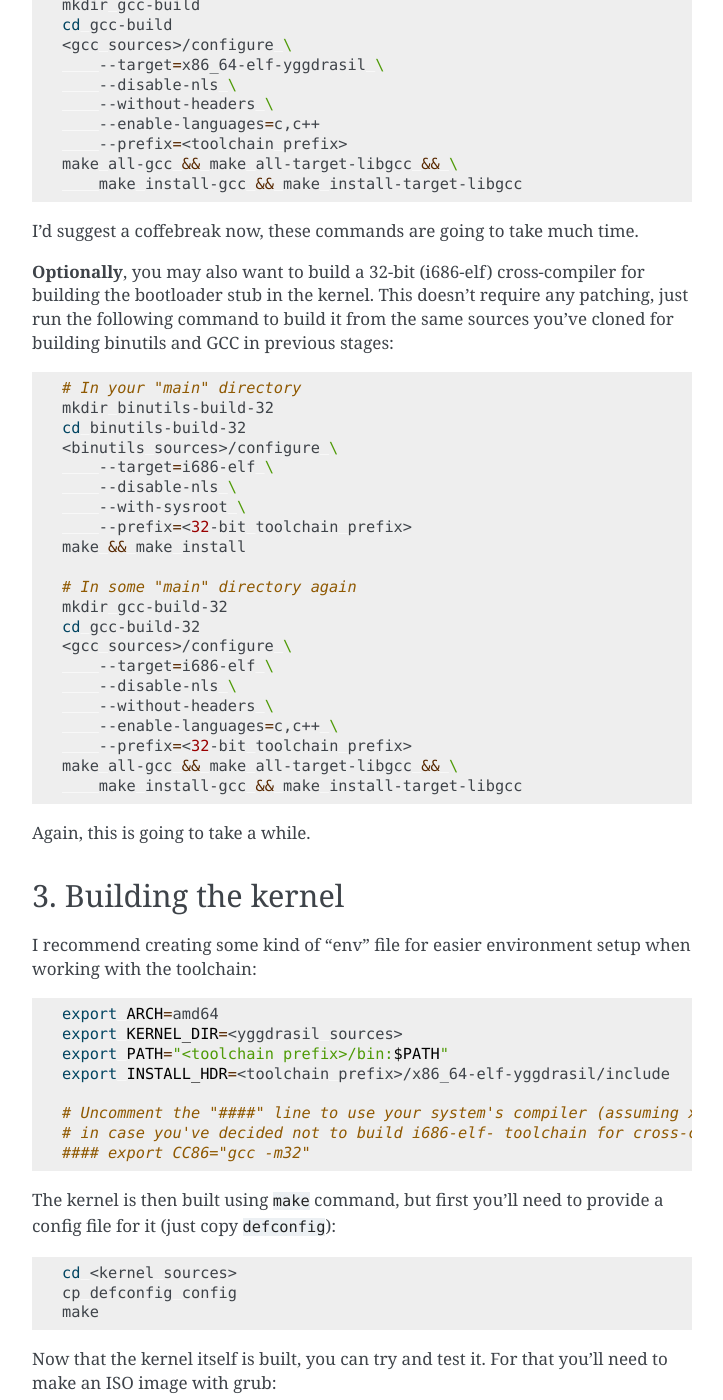
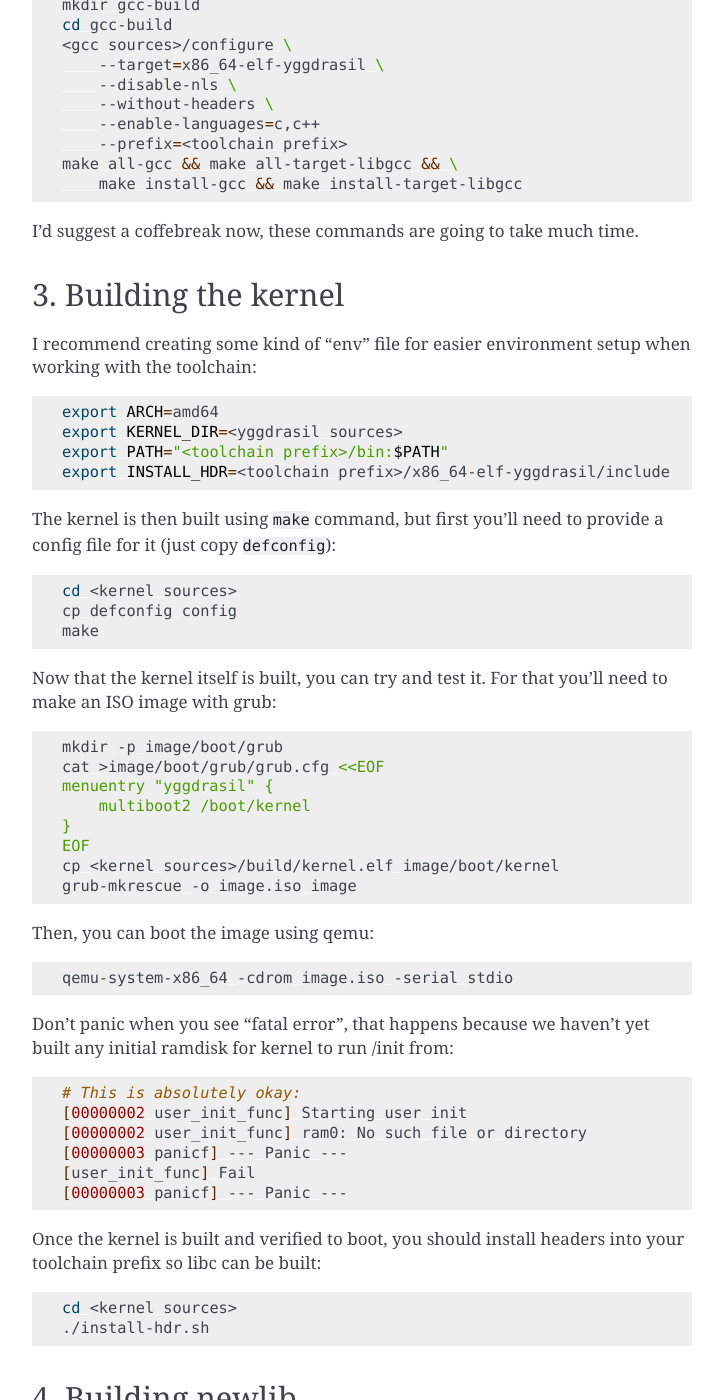
Before and after one commit to alnyan/ygg-kernel-amd64, a Sphinx documentation site: the page built from doc/building.rst, in a window 1280 px wide and 1400 px high, scrolled down 2511 px. Shown: the whole window, without its empty margins (388-1111 px from the left). Built offline with Sphinx 7.4.7, drawn with Linux system fonts in a browser that asks for light colours; some of the changed text lies outside the part shown.

Commit message:
Remove legacy building instructions

```diff
--- a/doc/building.rst
+++ b/doc/building.rst
@@ -33,7 +33,7 @@ Get the kernel sources:
 
 .. code-block:: shell
 
-    git clone https://git.alnyan.me/alnyan/yggdrasil.git
+    git clone https://git.alnyan.me/yggdrasil/kernel
     cd yggdrasil
     # This is recommended
     git checkout dev
@@ -42,7 +42,7 @@ Get the userspace sources:
 
 .. code-block:: shell
 
-    git clone https://git.alnyan.me/alnyan/ygg-userspace.git
+    git clone https://git.alnyan.me/yggdrasil/userspace
     cd ygg-userspace
     # This is recommended
     git checkout dev
@@ -64,7 +64,7 @@ Get yggdrasil-newlib sources:
 
 .. code-block:: shell
 
-    git clone https://git.alnyan.me/alnyan/newlib-yggdrasil.git
+    git clone https://git.alnyan.me/yggdrasil/newlib
     cd newlib-yggdrasil
     # Make sure to check out "yggdrasil" branch
     git checkout yggdrasil
@@ -149,43 +149,6 @@ install "stage 1" GCC:
 
 I'd suggest a coffebreak now, these commands are going to take much time.
 
-**Optionally**, you may also want to build a 32-bit (i686-elf) cross-compiler
-for building the bootloader stub in the kernel. This doesn't require any patching,
-just run the following command to build it from the same sources you've cloned
-for building binutils and GCC in previous stages:
-
-.. code-block:: shell
-
-    # In your "main" directory
-    mkdir binutils-build-32
-    cd binutils-build-32
-    <binutils sources>/configure \
-        --target=i686-elf \
-        --disable-nls \
-        --with-sysroot \
-        --prefix=<32-bit toolchain prefix>
-    make && make install
-
-    # In some "main" directory again
-    mkdir gcc-build-32
-    cd gcc-build-32
-    <gcc sources>/configure \
-        --target=i686-elf \
-        --disable-nls \
-        --without-headers \
-        --enable-languages=c,c++ \
-        --prefix=<32-bit toolchain prefix>
-    make all-gcc && make all-target-libgcc && \
-        make install-gcc && make install-target-libgcc
-
-Again, this is going to take a while.
-
-.. note
-
-    While it's not necessary to build this 32-bit toolchain, it's considered
-    to be a good practive when cross-compiling for bare-metal environment.
-    See `osdev wiki page <https://wiki.osdev.org/GCC_Cross-Compiler>`_.
-
 3. Building the kernel
 ----------------------
 
@@ -198,10 +161,6 @@ setup when working with the toolchain:
     export KERNEL_DIR=<yggdrasil sources>
     export PATH="<toolchain prefix>/bin:$PATH"
     export INSTALL_HDR=<toolchain prefix>/x86_64-elf-yggdrasil/include
-
-    # Uncomment the "####" line to use your system's compiler (assuming x86/x86-64)
-    # in case you've decided not to build i686-elf- toolchain for cross-compiling
-    #### export CC86="gcc -m32"
 
 The kernel is then built using ``make`` command, but first you'll need to provide a
 config file for it (just copy ``defconfig``):
@@ -220,11 +179,9 @@ to make an ISO image with grub:
     mkdir -p image/boot/grub
     cat >image/boot/grub/grub.cfg <<EOF
     menuentry "yggdrasil" {
-        multiboot /boot/loader
-        module /boot/kernel kernel
+        multiboot2 /boot/kernel
     }
     EOF
-    cp <kernel sources>/build/loader.elf image/boot/loader
     cp <kernel sources>/build/kernel.elf image/boot/kernel
     grub-mkrescue -o image.iso image
 
```
